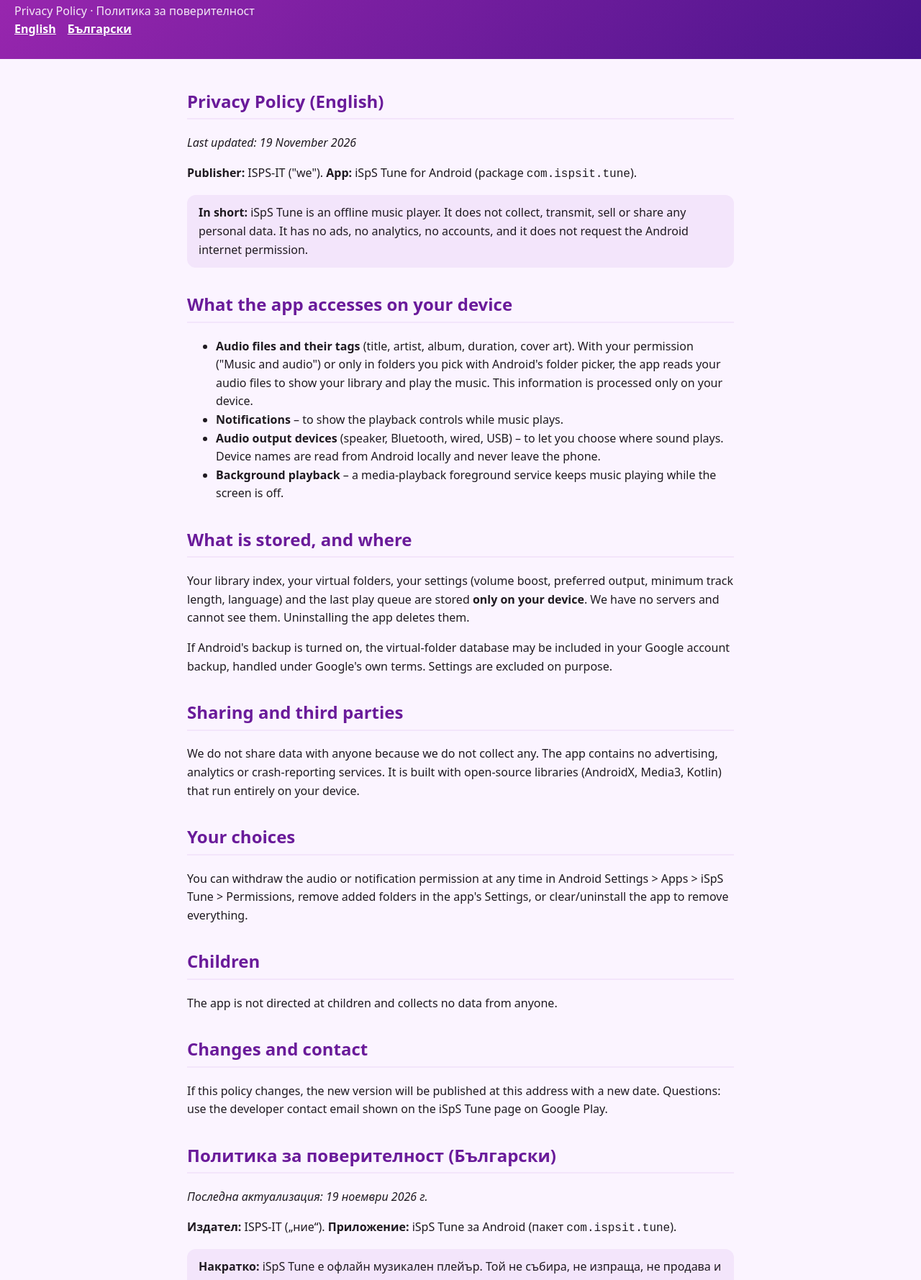
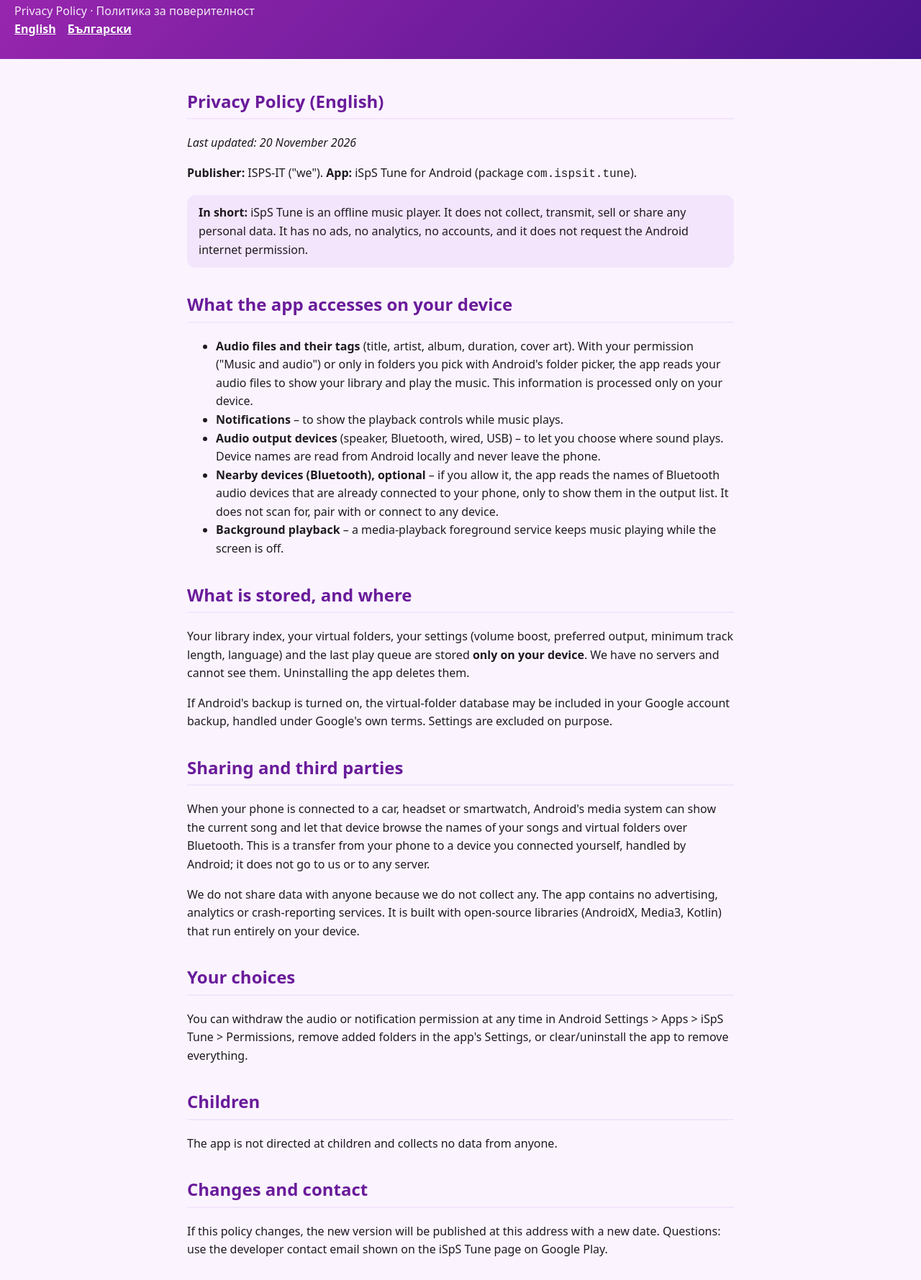
Before and after one commit to Ispanikas/ispstune-privacy, a plain HTML site: page index.html in a window 1280 px wide. Shown: the part 76-1855 px from the top of the page at 72% size. Drawn offline with Linux system fonts and the light colour scheme.

Commit message:
Privacy policy: optional Nearby devices permission and car browsing (app 1.0.2)
Co-Authored-By: Claude Sonnet 5.5 <noreply@anthropic.com>

```diff
--- a/index.html
+++ b/index.html
@@ -27,7 +27,7 @@
 
 <section id="en" lang="en">
   <h2>Privacy Policy (English)</h2>
-  <p><em>Last updated: 19 November 2026</em></p>
+  <p><em>Last updated: 20 November 2026</em></p>
   <p><strong>Publisher:</strong> ISPS-IT ("we"). <strong>App:</strong> iSpS Tune for Android (package <code>com.ispsit.tune</code>).</p>
 
   <div class="box"><strong>In short:</strong> iSpS Tune is an offline music player. It does not collect, transmit, sell or share any personal data. It has no ads, no analytics, no accounts, and it does not request the Android internet permission.</div>
@@ -37,6 +37,7 @@
     <li><strong>Audio files and their tags</strong> (title, artist, album, duration, cover art). With your permission ("Music and audio") or only in folders you pick with Android's folder picker, the app reads your audio files to show your library and play the music. This information is processed only on your device.</li>
     <li><strong>Notifications</strong> &ndash; to show the playback controls while music plays.</li>
     <li><strong>Audio output devices</strong> (speaker, Bluetooth, wired, USB) &ndash; to let you choose where sound plays. Device names are read from Android locally and never leave the phone.</li>
+    <li><strong>Nearby devices (Bluetooth), optional</strong> &ndash; if you allow it, the app reads the names of Bluetooth audio devices that are already connected to your phone, only to show them in the output list. It does not scan for, pair with or connect to any device.</li>
     <li><strong>Background playback</strong> &ndash; a media-playback foreground service keeps music playing while the screen is off.</li>
   </ul>
 
@@ -45,6 +46,7 @@
   <p>If Android's backup is turned on, the virtual-folder database may be included in your Google account backup, handled under Google's own terms. Settings are excluded on purpose.</p>
 
   <h2>Sharing and third parties</h2>
+  <p>When your phone is connected to a car, headset or smartwatch, Android's media system can show the current song and let that device browse the names of your songs and virtual folders over Bluetooth. This is a transfer from your phone to a device you connected yourself, handled by Android; it does not go to us or to any server.</p>
   <p>We do not share data with anyone because we do not collect any. The app contains no advertising, analytics or crash-reporting services. It is built with open-source libraries (AndroidX, Media3, Kotlin) that run entirely on your device.</p>
 
   <h2>Your choices</h2>
@@ -59,7 +61,7 @@
 
 <section id="bg" lang="bg">
   <h2>Политика за поверителност (Български)</h2>
-  <p><em>Последна актуализация: 19 ноември 2026 г.</em></p>
+  <p><em>Последна актуализация: 20 ноември 2026 г.</em></p>
   <p><strong>Издател:</strong> ISPS-IT („ние“). <strong>Приложение:</strong> iSpS Tune за Android (пакет <code>com.ispsit.tune</code>).</p>
 
   <div class="box"><strong>Накратко:</strong> iSpS Tune е офлайн музикален плейър. Той не събира, не изпраща, не продава и не споделя лични данни. Няма реклами, анализи и акаунти и не изисква разрешението на Android за достъп до интернет.</div>
@@ -69,6 +71,7 @@
     <li><strong>Аудио файлове и техните тагове</strong> (заглавие, изпълнител, албум, продължителност, обложка). С твое разрешение („Музика и аудио“) или само в папките, които избереш с избирача на папки на Android, приложението чете аудио файловете, за да покаже библиотеката ти и да възпроизвежда музиката. Тази информация се обработва единствено на устройството ти.</li>
     <li><strong>Известия</strong> &ndash; за показване на контролите за възпроизвеждане, докато свири музика.</li>
     <li><strong>Аудио изходи</strong> (високоговорител, Bluetooth, слушалки с кабел, USB) &ndash; за да избираш накъде да отива звукът. Имената на устройствата се четат локално от Android и никога не напускат телефона.</li>
+    <li><strong>Устройства в близост (Bluetooth), по желание</strong> &ndash; ако разрешиш, приложението чете имената на Bluetooth аудио устройствата, които вече са свързани с телефона ти, само за да ги покаже в списъка с изходи. Не търси, не сдвоява и не свързва устройства.</li>
     <li><strong>Възпроизвеждане на фон</strong> &ndash; услуга на преден план за медия поддържа музиката при изгасен екран.</li>
   </ul>
 
@@ -77,6 +80,7 @@
   <p>Ако архивирането на Android е включено, базата с виртуални папки може да бъде част от архива на акаунта ти в Google, при условията на Google. Настройките умишлено са изключени.</p>
 
   <h2>Споделяне и трети страни</h2>
+  <p>Когато телефонът ти е свързан с автомобил, слушалки или смарт часовник, медийната система на Android може да покаже текущата песен и да позволи на това устройство да разглежда имената на песните и виртуалните ти папки през Bluetooth. Това е пренос от телефона ти към устройство, което си свързал сам, управляван от Android; не стига до нас или до някакъв сървър.</p>
   <p>Не споделяме данни с никого, защото не събираме такива. Приложението не съдържа рекламни, аналитични или услуги за отчитане на сривове. Изградено е с библиотеки с отворен код (AndroidX, Media3, Kotlin), които работят изцяло на устройството ти.</p>
 
   <h2>Твоят избор</h2>
```
